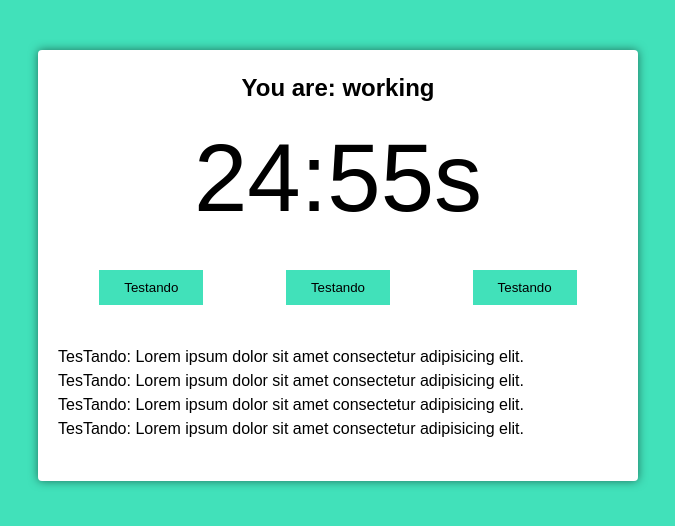
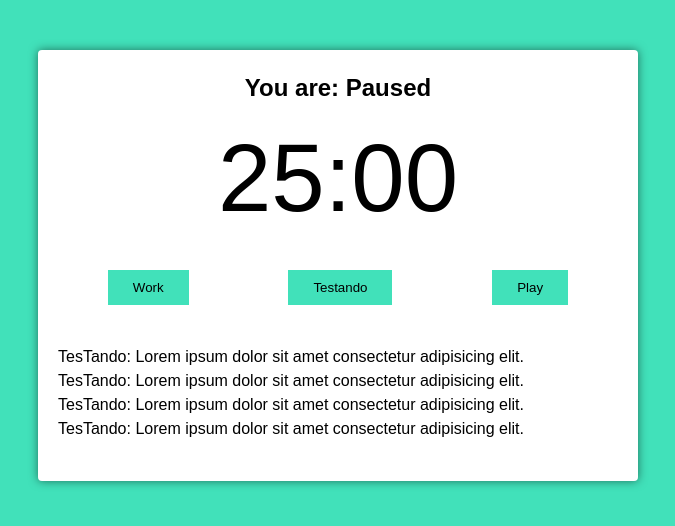
Before and after one commit to marcelosanto/pomodoro-react-typescript, a React (Create React App) app: page / in a window 1280 px wide. Shown: the top 526 px of the page, without its empty margins (302-977 px from the left). Built offline with nearby package versions, Linux system fonts and the light colour scheme.

Commit message:
feat: button work and pause

```diff
--- a/src/components/pomodoro-timer.tsx
+++ b/src/components/pomodoro-timer.tsx
@@ -1,4 +1,4 @@
-import React, { useState } from 'react'
+import React, { useEffect, useState } from 'react'
 
 import { UseInterval } from '../hooks/use-interval'
 import { Button } from './button'
@@ -13,19 +13,36 @@ interface Props {
 
 export function PomodoroTimer(props: Props): JSX.Element {
   const [mainTime, setMainTime] = useState(props.pomodoroTime)
+  const [timeCounting, setTimeCounting] = useState(false)
+  const [working, setWorking] = useState(false)
 
-  UseInterval(() => {
-    setMainTime(mainTime - 1)
-  }, 1000)
+  useEffect(() => {
+    if (working) document.body.classList.add('working')
+  }, [working])
+
+  UseInterval(
+    () => {
+      setMainTime(mainTime - 1)
+    },
+    timeCounting ? 1000 : null,
+  )
+
+  const configureWork = () => {
+    setTimeCounting(true)
+    setWorking(true)
+  }
 
   return (
     <div className="pomodoro">
-      <h2>You are: working</h2>
+      <h2>You are: {timeCounting ? 'Working' : 'Paused'}</h2>
       <Timer mainTime={mainTime} />
       <div className="controls">
+        <Button text="Work" onClick={configureWork}></Button>
         <Button text="Testando"></Button>
-        <Button text="Testando"></Button>
-        <Button text="Testando"></Button>
+        <Button
+          text={timeCounting ? 'Pause' : 'Play'}
+          onClick={() => setTimeCounting(!timeCounting)}
+        ></Button>
       </div>
 
       <div className="details">
--- a/src/utils/seconds-to-time.ts
+++ b/src/utils/seconds-to-time.ts
@@ -3,5 +3,5 @@ export function secondsToTime(seconds: number): string {
   const minutos = zeroLeft(seconds / 60)
   const segundos = zeroLeft(seconds % 60)
 
-  return `${minutos}:${segundos}s`
+  return `${minutos}:${segundos}`
 }
```
